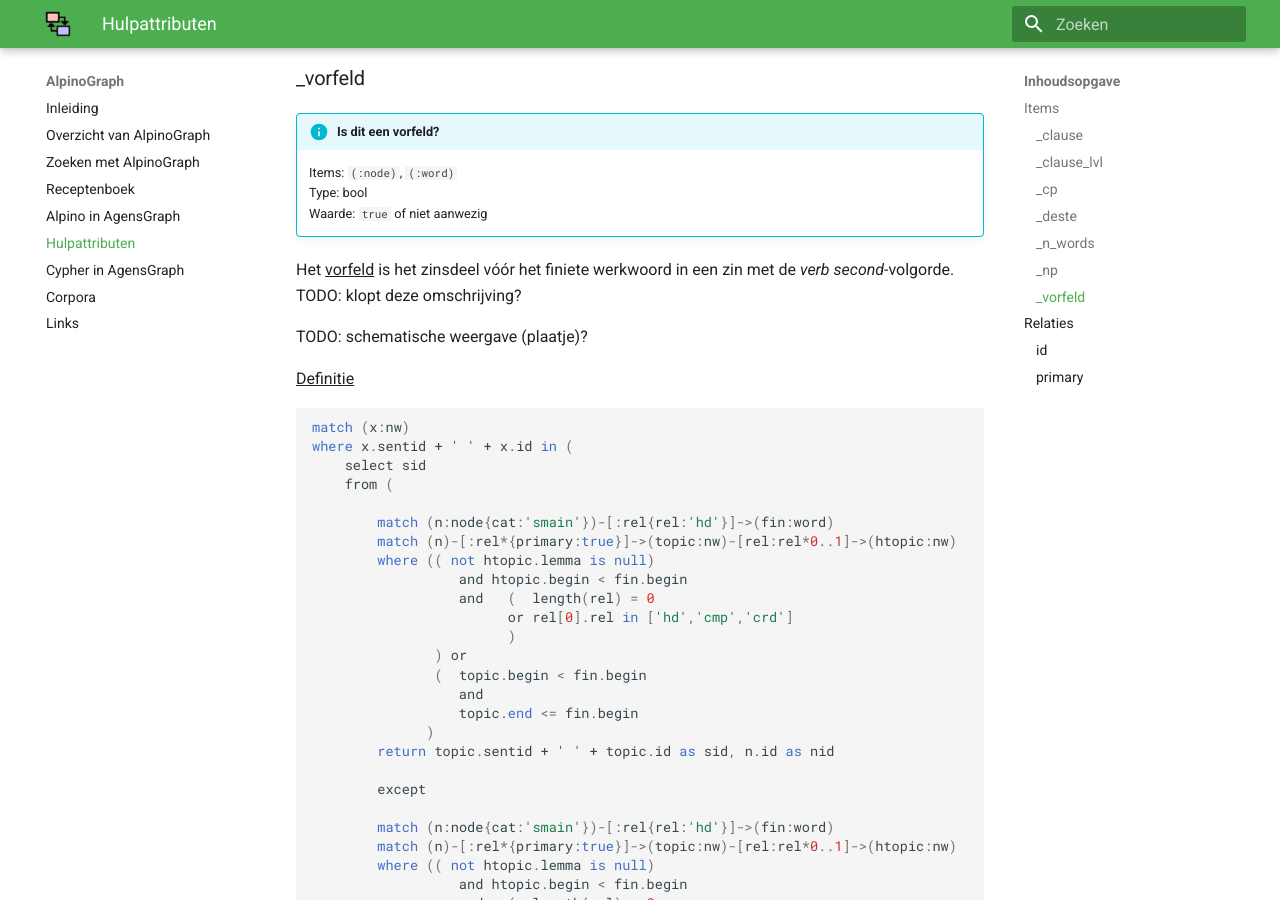
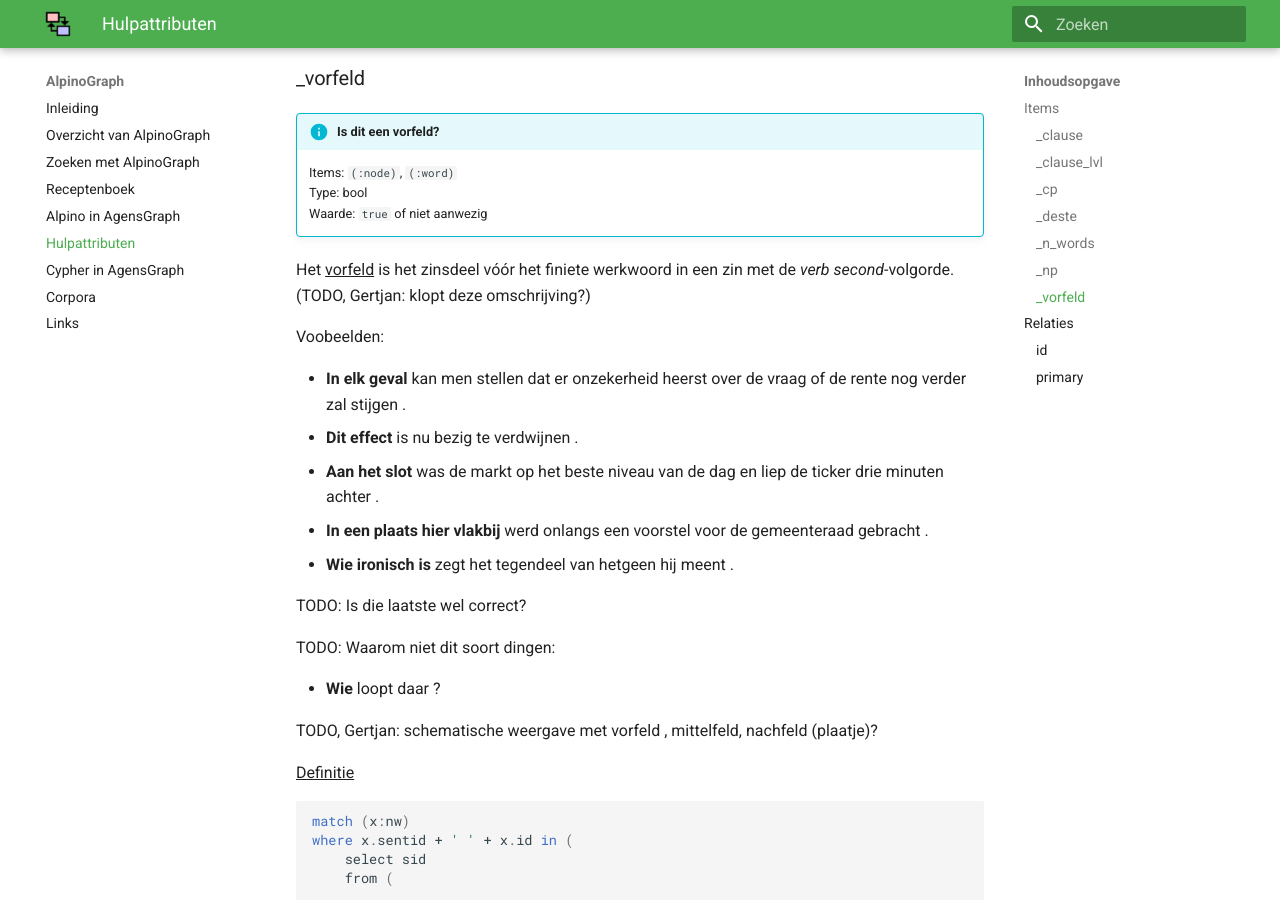
Before and after one commit to rug-compling/alpinograph-docs, an MkDocs documentation site: the page built from docs/attributen.md, in a window 1280 px wide and 900 px high, scrolled down 3320 px. Built offline with MkDocs 1.6.1 and Material for MkDocs 9.7.7, drawn with Linux system fonts in a browser that asks for light colours.

Commit message:
Omschrijving vorfeld: nog niet duidelijk

```diff
--- a/docs/attributen.md
+++ b/docs/attributen.md
@@ -157,9 +157,23 @@ set n._np = true;
     Waarde: `true` of niet aanwezig
 
 Het ^^vorfeld^^ is het zinsdeel vóór het finiete werkwoord in een
-zin met de *verb second*-volgorde. TODO: klopt deze omschrijving?
+zin met de *verb second*-volgorde. (TODO, Gertjan: klopt deze omschrijving?)
 
-TODO: schematische weergave (plaatje)?
+Voobeelden:
+
+ * **In elk geval** kan men stellen dat er onzekerheid heerst over de vraag of de rente nog verder zal stijgen .
+ * **Dit effect** is nu bezig te verdwijnen .
+ * **Aan het slot** was de markt op het beste niveau van de dag en liep de ticker drie minuten achter .
+ * **In een plaats hier vlakbij** werd onlangs een voorstel voor de gemeenteraad gebracht .
+ * **Wie ironisch is** zegt het tegendeel van hetgeen hij meent .
+
+TODO: Is die laatste wel correct?
+
+TODO: Waarom niet dit soort dingen:
+
+ * **Wie** loopt daar ?
+
+TODO, Gertjan: schematische weergave met vorfeld , mittelfeld, nachfeld (plaatje)?
 
 ^^Definitie^^
 
```
